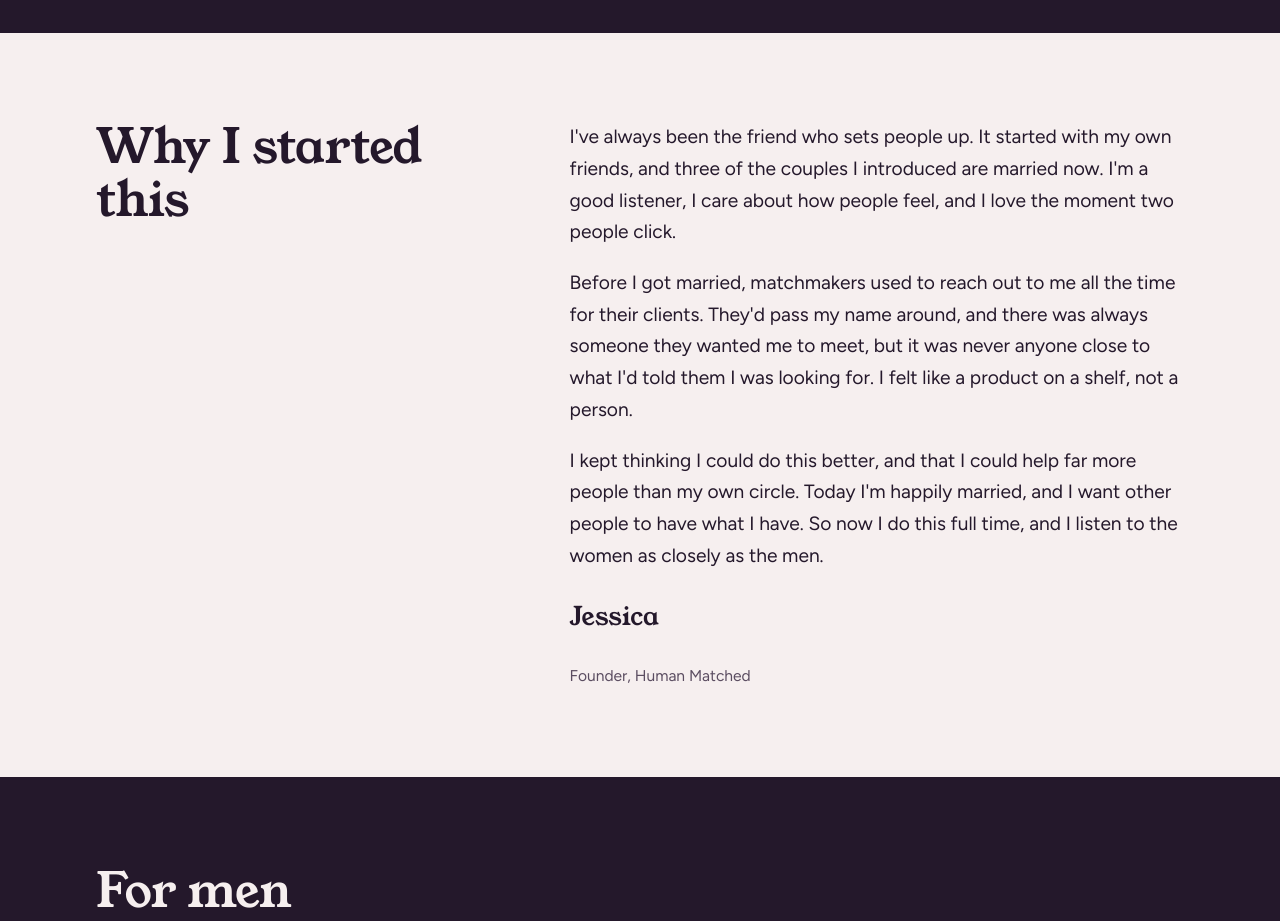
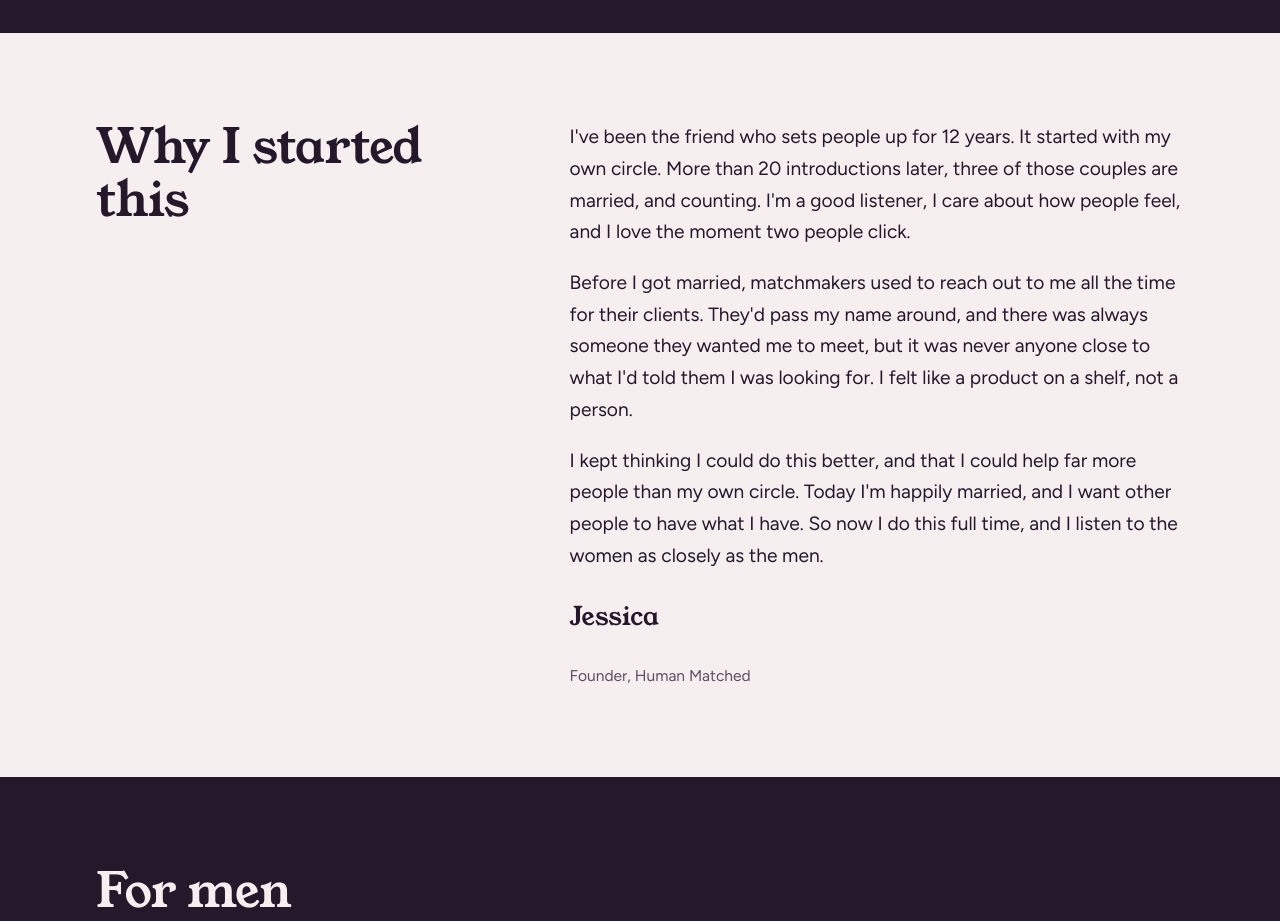
Before and after one commit to JessicaOg/matchmaking-website., a plain HTML site: page index.html in a window 1280 px wide. Shown: the part 2000-2921 px from the top of the page. Drawn offline with Linux system fonts and the light colour scheme.

Commit message:
Add track record to founder story
Co-Authored-By: Claude Fable 5.2 <noreply@anthropic.com>
Claude-Session: https://claude.ai/code/session_015wayALHpRMLFMFDdiTShzQ

```diff
--- a/index.html
+++ b/index.html
@@ -121,7 +121,7 @@
       <div class="wrap letter">
         <h2>Why I started this</h2>
         <div class="letter-body">
-          <p>I've always been the friend who sets people up. It started with my own friends, and three of the couples I introduced are married now. I'm a good listener, I care about how people feel, and I love the moment two people click.</p>
+          <p>I've been the friend who sets people up for 12 years. It started with my own circle. More than 20 introductions later, three of those couples are married, and counting. I'm a good listener, I care about how people feel, and I love the moment two people click.</p>
           <p>Before I got married, matchmakers used to reach out to me all the time for their clients. They'd pass my name around, and there was always someone they wanted me to meet, but it was never anyone close to what I'd told them I was looking for. I felt like a product on a shelf, not a person.</p>
           <p>I kept thinking I could do this better, and that I could help far more people than my own circle. Today I'm happily married, and I want other people to have what I have. So now I do this full time, and I listen to the women as closely as the men.</p>
           <p class="letter-sign">Jessica</p>
```
